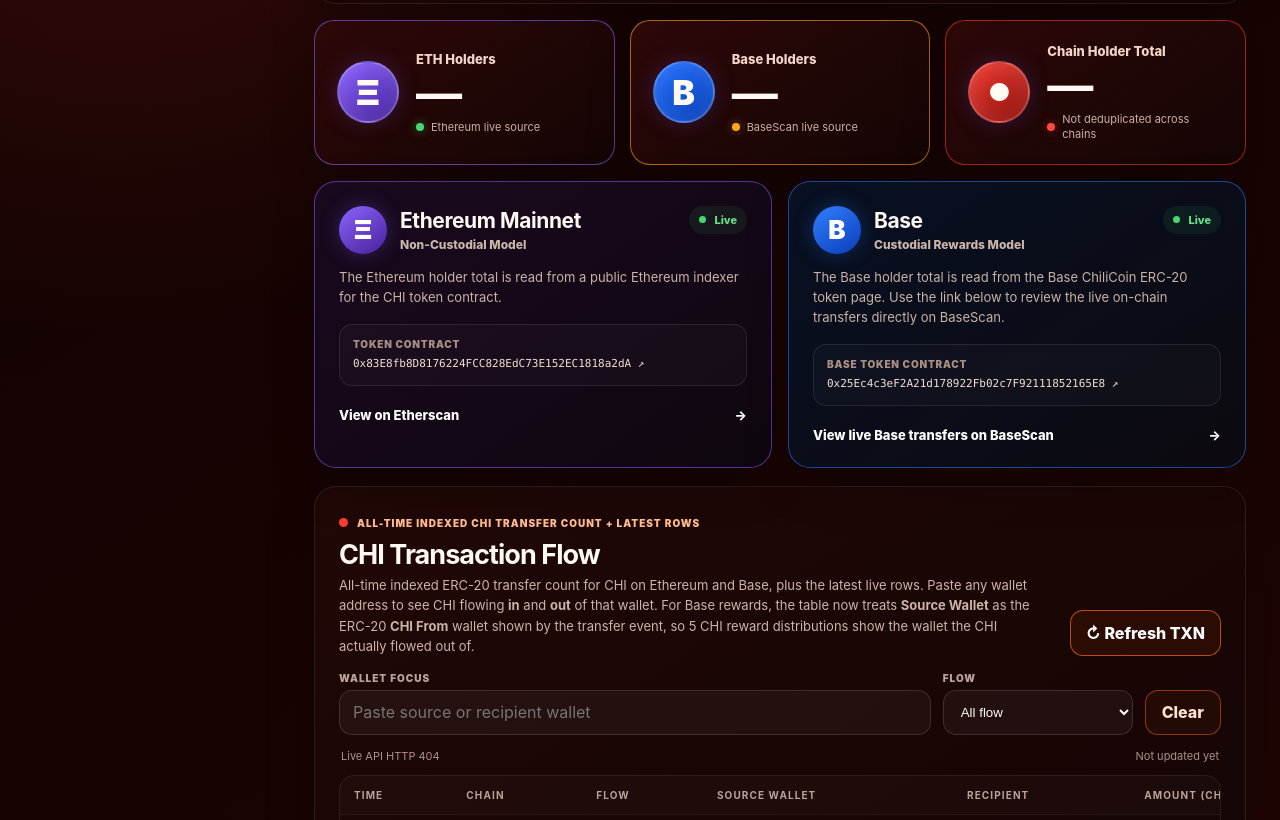
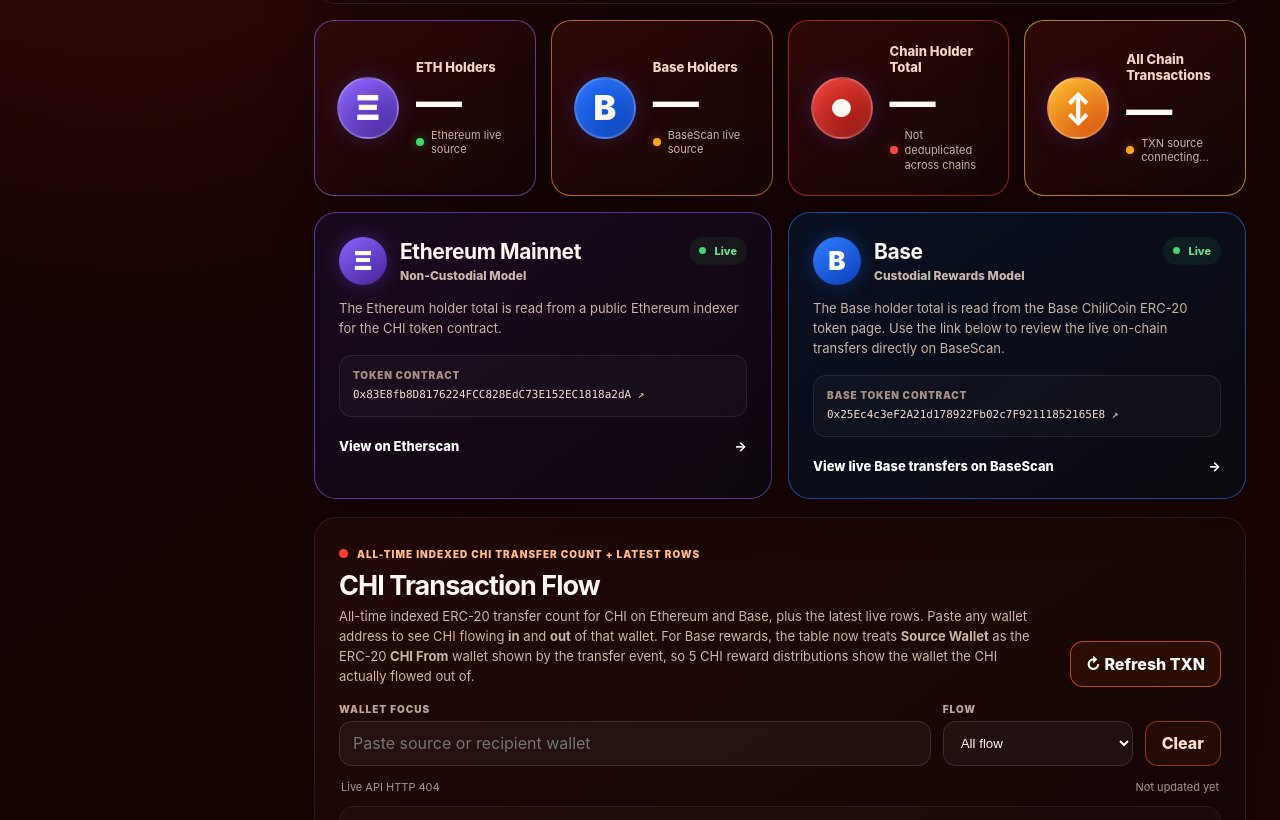
Before and after one commit to jhiconx/chili-coin-live-tracker, a website: page index.html in a window 1280 px wide. Shown: the part 889-1709 px from the top of the page. Drawn offline with Linux system fonts and the light colour scheme; no server answers.

Commit message:
Add files via upload

```diff
--- a/index.html
+++ b/index.html
@@ -127,6 +127,14 @@
             <span class="metric-label">Chain Holder Total</span>
             <strong id="chainTotal" class="metric-number">—</strong>
             <span class="metric-sub"><i class="status-bullet red"></i>Not deduplicated across chains</span>
+          </div>
+        </article>
+        <article class="metric-card txn-card">
+          <div class="metric-icon txn-icon">↕</div>
+          <div>
+            <span class="metric-label">All Chain Transactions</span>
+            <strong id="allChainTransactions" class="metric-number">—</strong>
+            <span class="metric-sub"><i class="status-bullet amber"></i><span id="txnSource">TXN source connecting…</span></span>
           </div>
         </article>
       </section>
--- a/styles.css
+++ b/styles.css
@@ -277,7 +277,7 @@
 }
 .hero-mascot img { position: relative; z-index: 2; width: min(440px, 115%); max-height: 355px; object-fit: contain; transform: translate(20px, 18px); filter: drop-shadow(0 22px 26px rgba(0,0,0,.35)); }
 
-.metric-grid { display: grid; grid-template-columns: repeat(3, minmax(0, 1fr)); gap: 15px; margin-top: 16px; }
+.metric-grid { display: grid; grid-template-columns: repeat(4, minmax(0, 1fr)); gap: 15px; margin-top: 16px; }
 .metric-card {
   min-height: 142px;
   display: flex;
```
